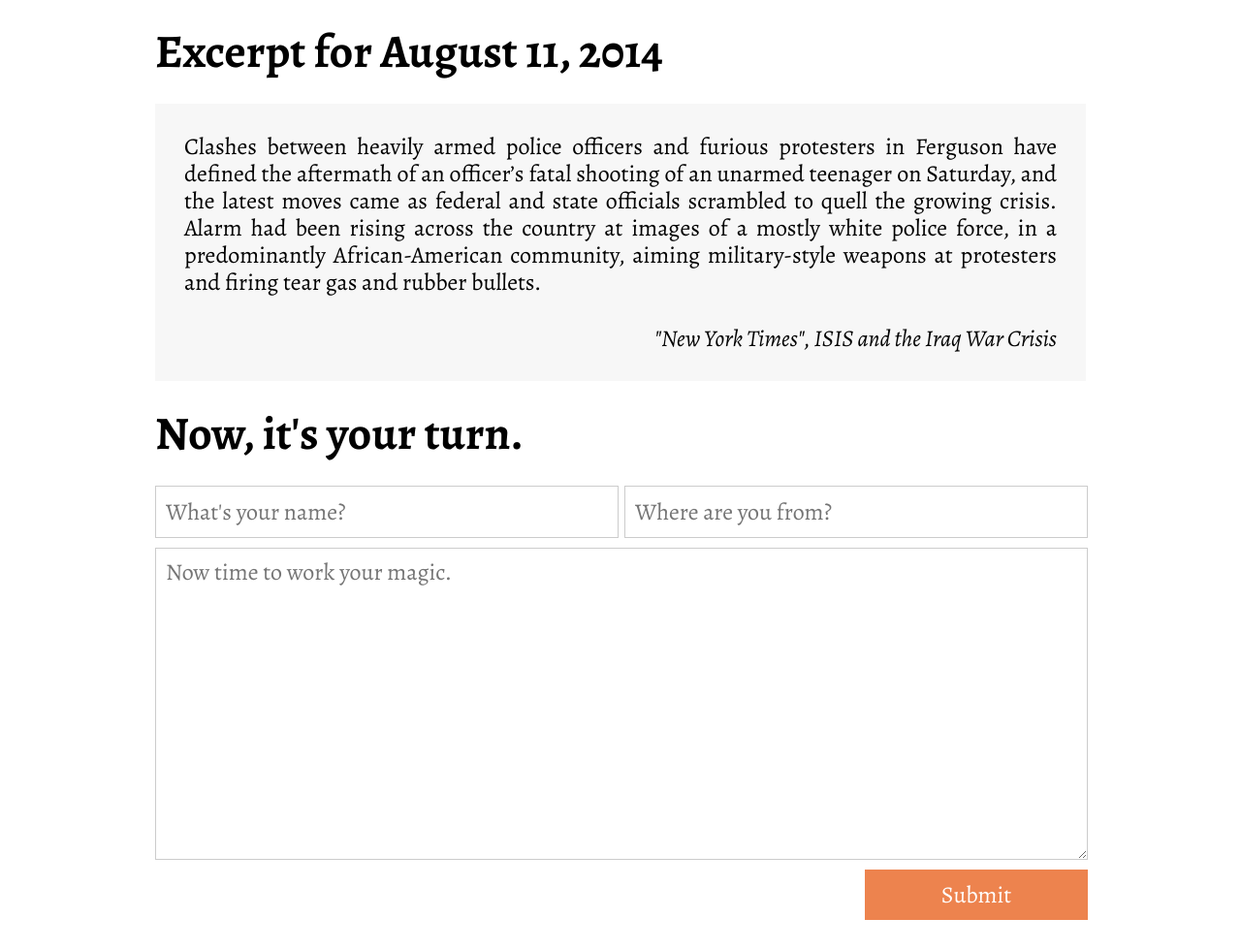
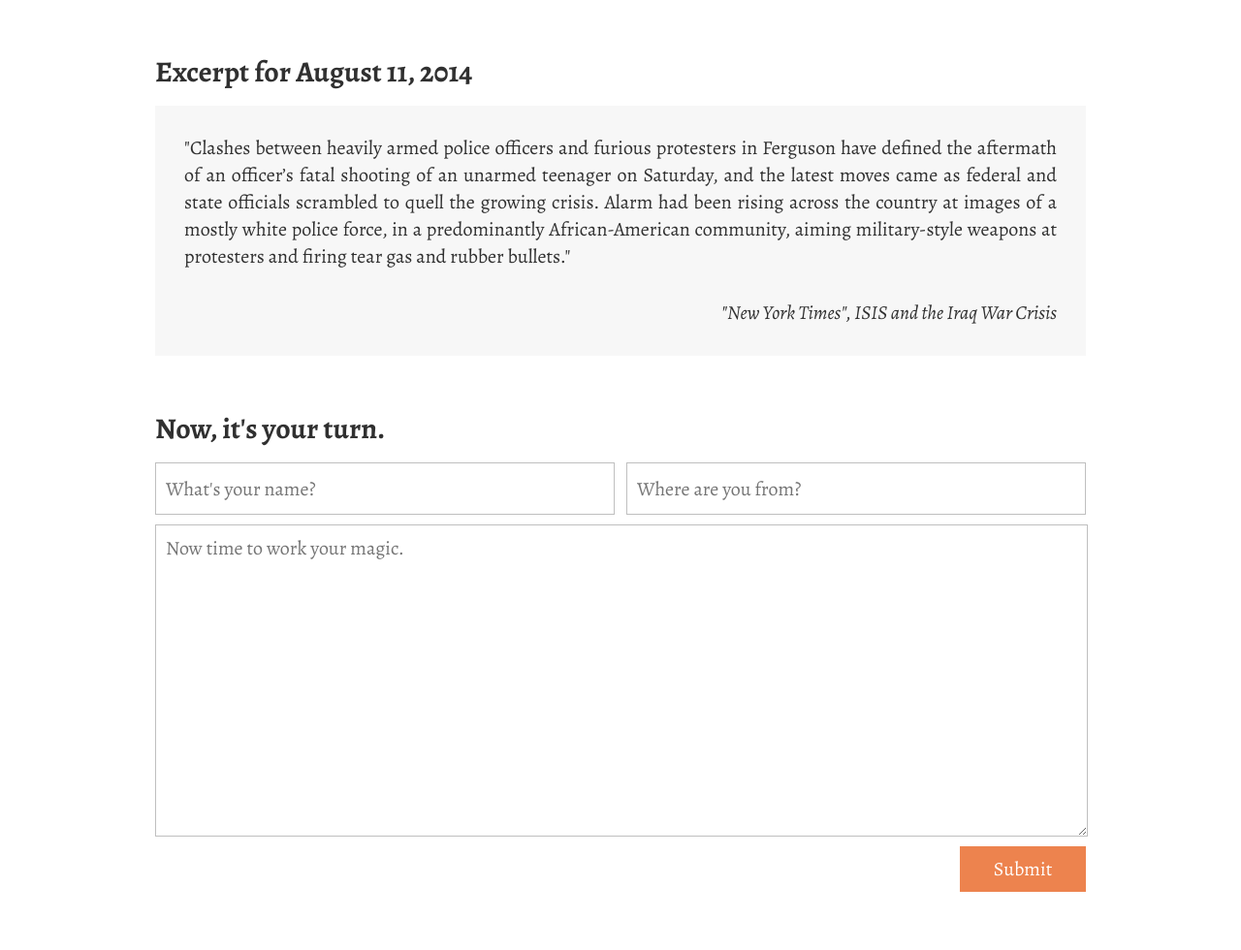
Before and after one commit to mmmmmark/chops, a plain HTML site: page index.html in a window 1280 px wide. Shown: the part 81-1061 px from the top of the page at 97% size. Drawn offline with nearby package versions, Linux system fonts and the light colour scheme.

Commit message:
reviewed css and added app.js file

```diff
--- a/index.html
+++ b/index.html
@@ -5,33 +5,30 @@
 	<title>Chops</title>
 	<link rel="stylesheet" type="text/css" href="main.css">
 	<link href='http://fonts.googleapis.com/css?family=Alegreya:400italic,700italic,900italic,400,700,900' rel='stylesheet' type='text/css'>
-	<link href='http://fonts.googleapis.com/css?family=Pacifico' rel='stylesheet' type='text/css'>
 </head>
 <body>
 	<header>
-		<section class ="everything-content">
+		<section class ="header-content">
 			<img class="logo" src="images/logo3.png">
 		</section>
 	</header>
-	<section class="everything">
+	<section class="main-content">
 		<section class="date">
 			<h1>Excerpt for August 11, 2014</h1>
 		</section>
 		<section class="prompt-box">
-			<p class="prompt">Clashes between heavily armed police officers and furious protesters in Ferguson have defined the aftermath of an officer’s fatal shooting of an unarmed teenager on Saturday, and the latest moves came as federal and state officials scrambled to quell the growing crisis. Alarm had been rising across the country at images of a mostly white police force, in a predominantly African-American community, aiming military-style weapons at protesters and firing tear gas and rubber bullets.</p>
+			<p class="prompt">"Clashes between heavily armed police officers and furious protesters in Ferguson have defined the aftermath of an officer’s fatal shooting of an unarmed teenager on Saturday, and the latest moves came as federal and state officials scrambled to quell the growing crisis. Alarm had been rising across the country at images of a mostly white police force, in a predominantly African-American community, aiming military-style weapons at protesters and firing tear gas and rubber bullets."</p>
 			<p class="prompt-author">"New York Times", ISIS and the Iraq War Crisis</p>
 		</section>
 		<section class="instructions">
 			<h1>Now, it's your turn.</h1>
 		</section>
-		<section class="response">
-			<form class="name-box">
-				<input class="short-form" id="short-form-left" type="text" name="firstname" placeholder="What's your name?">
-				<input class="short-form" id="short-form-right" type="text" name="lastname" placeholder="Where are you from?">
-				<textarea id="commentBox" placeholder="Now time to work your magic."></textarea>
-				<input type="submit" id="button">
-			</form>
-		</section>
+		<form class="input-boxes">
+			<input class="short-forms" id="short-form-left" type="text" name="firstname" placeholder="What's your name?">
+			<input class="short-forms" id="short-form-right" type="text" name="lastname" placeholder="Where are you from?">
+			<textarea id="commentBox" placeholder="Now time to work your magic."></textarea>
+			<input type="submit" id="button">
+		</form>
 	</section>
 </body>
 </html>
--- a/main.css
+++ b/main.css
@@ -43,39 +43,25 @@ table {
 }
 
 /* Actual CSS starst here */
+
 header {
 	height: 100px;
 	background-color: #ED834E;
 	color: #fff;
 }
 
-h1 {
-	font-size: 48px;
-}
-
-h2 {
-	font-size: 34px;
-	font-weight: bold;
-}
-
-p {
-	font-size: 24px;
-	line-height: 28px;
-}
-
 .logo {
 	margin-top: 21px;
 }
 
-.everything-content {
+.header-content {
 	width: 960px;
 	margin-right: auto;
 	margin-left: auto;
-	margin-top:-20px;
-	font-family: 'Alegreya', serif;
+	margin-top: -20px;
 }
 
-.everything {
+.main-content {
 	width: 960px;
 	margin-right: auto;
 	margin-left: auto;
@@ -83,87 +69,62 @@ p {
 }
 
 .date {
-	font-size: 34px;
-	font-weight: bold;
-	margin-bottom: 30px;
-	margin-top: 30px;
+	margin-bottom: 20px;
+	margin-top: 60px;
 }
 
-.welcome-page {
-	background-color: #ED834E;
-}
-
-.big-logo {
-	width: 256px;
-	margin-right: auto;
-	margin-left: auto;
-	margin-top: 30px;
-}
-
-.big-headline {
-	text-align: center;
-	font-family: lato;
-	font-weight: 400px;
-	margin-bottom: 30px;
-}
-
-.welcome {
-	text-align: left;
-	margin-top: 30px;
-	color: #fff;
+.date h1 {
+	font-size: 30px;
+	font-weight: bold;
+	color: #303030;
 }
 
 .prompt-box {
 	width: 900px;
 	background-color: #F7F7F7;
 	padding: 30px;
-	font-size: 24px;
-	line-height: 28px;
 	text-align: justify;
 }
 
-.prompt {
+.prompt-box p {
+	font-size: 20px;
+	line-height: 28px;
+	color: #303030;
 }
 
 .prompt-author {
 	padding-top: 30px;
 	text-align: right;
 	font-style: italic;
+	color: #303030;
 }
 
 .instructions {
-	font-size: 34px;
-	font-weight: bold;
-	margin-bottom: 30px;
-	margin-top: 30px;
+	margin-bottom: 20px;
+	margin-top: 60px;
 }
 
-.name-box {
-	font-family: 'Alegreya', serif;
-	width: 962px;
+.instructions h1 {
+	font-size: 30px;
+	font-weight: bold;
+	color: #303030;
 }
 
-#commentBox {
-	display: block;
-	width: 940px;
-	height: 300px;
-	padding: 10px;
-	border: 1px solid #cccccc;
-	line-height: 28px;
-	font-size: 24px;
+.input-boxes {
 	font-family: 'Alegreya', serif;
 }
 
-.short-form {
-	width:464px;
+.short-forms {
+	width: 460px;
 	height: 50px;
 	display: inline-block;
 	margin-bottom: 10px;
-	border: 1px solid #cccccc;
+	border: 1px solid #BFBFBF;
 	padding-left: 10px;
 	line-height: 28px;
-	font-size: 24px;
+	font-size: 20px;
 	font-family: 'Alegreya', serif;
+	color: #303030;
 }
 
 #short-form-left {
@@ -174,17 +135,29 @@ p {
 	float:right;
 }
 
+#commentBox {
+	display: block;
+	width: 940px;
+	height: 300px;
+	padding: 10px;
+	border: 1px solid #BFBFBF;
+	line-height: 28px;
+	font-size: 20px;
+	font-family: 'Alegreya', serif;
+	color: #303030;
+}
+
 #button {
 	float:right;
 	background-color: #ED834E;
-    color: #fff;
-    width: 230px;
+    color: #FFFFFF;
+    width: 130px;
     font-family: 'Alegreya', serif;
-    font-size: 24px;
+    font-size: 20px;
     text-decoration: none;
     cursor: pointer;
-    border:none;
+    border: none;
     padding: 10px;
     margin-top: 10px;
-    margin-bottom: 30px;
+    margin-bottom: 60px;
 }
```
Also changed, not shown: app.js (added).
